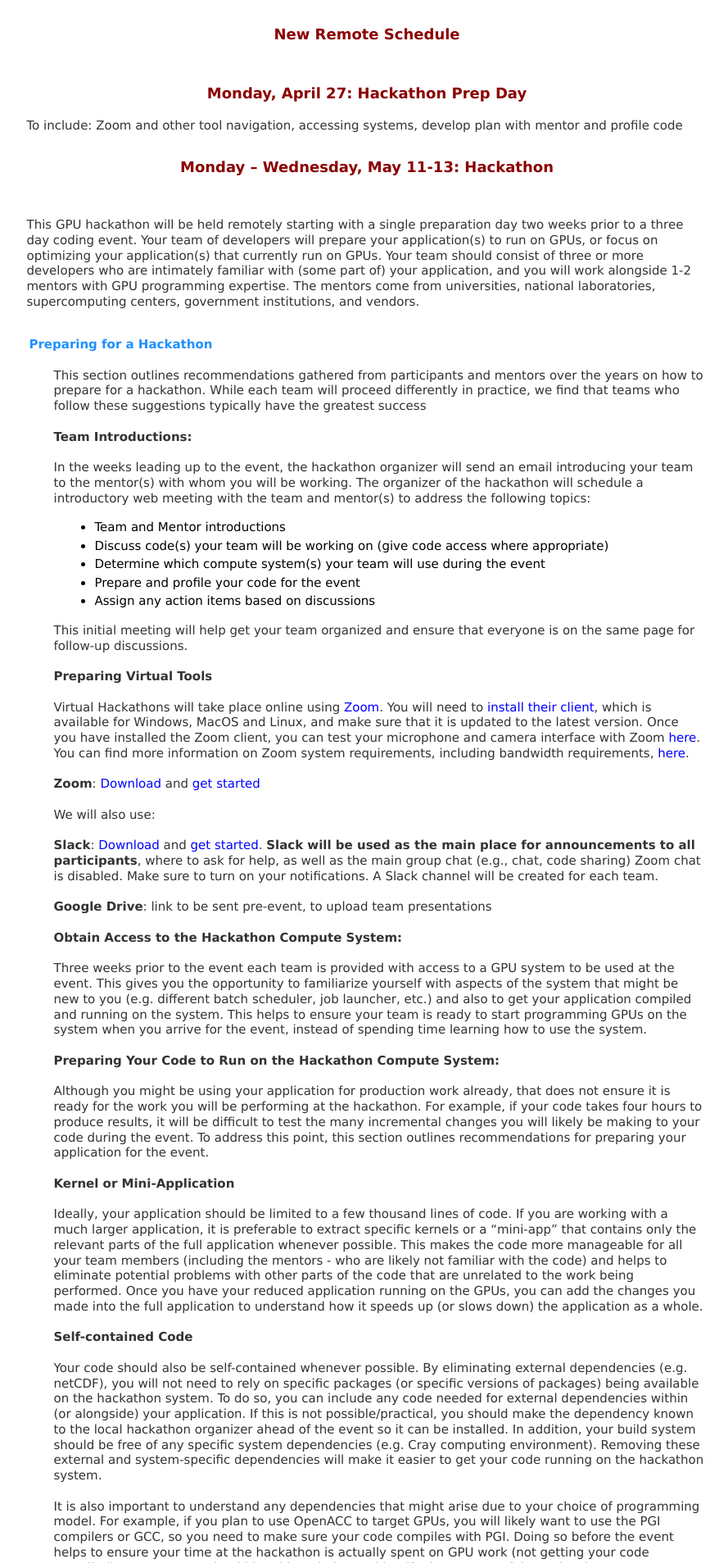
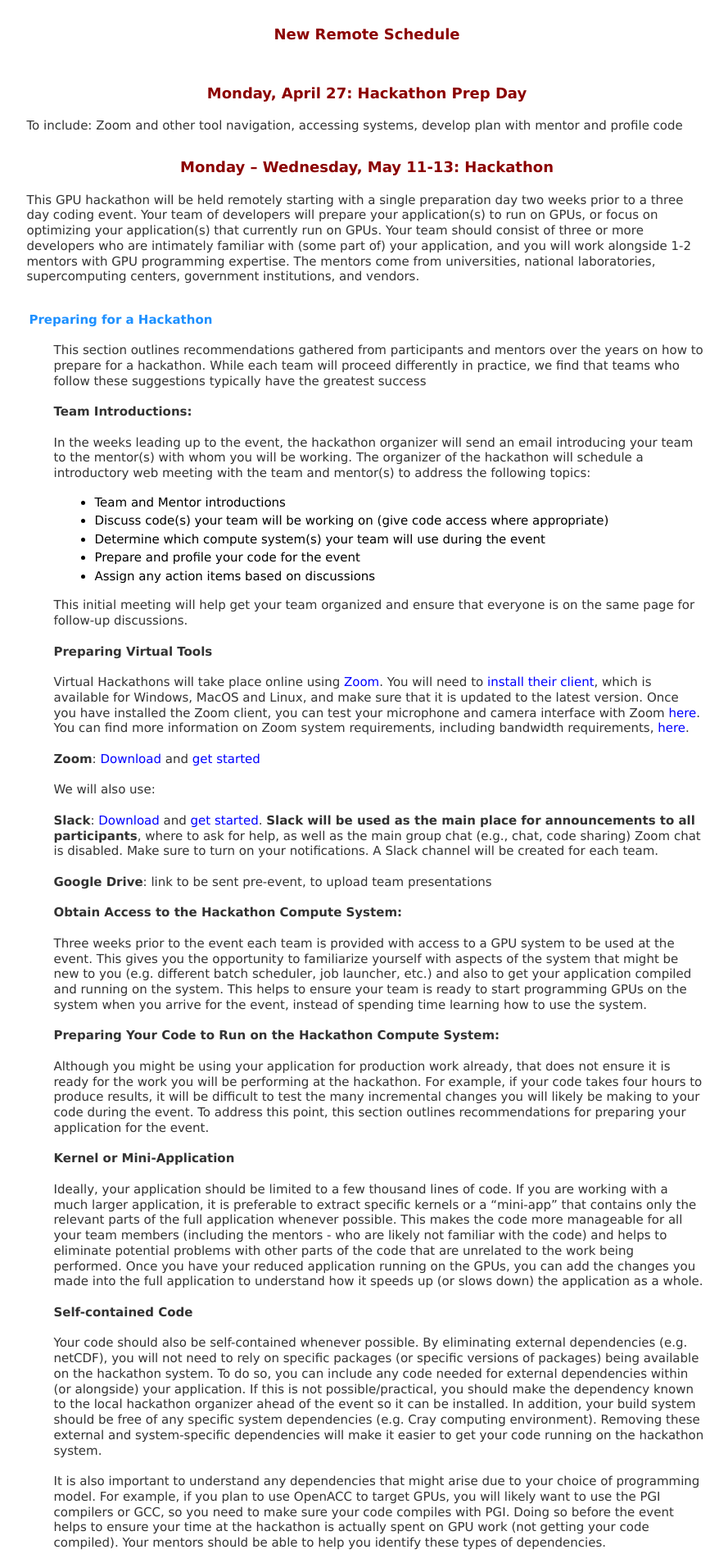
Before and after one commit to sdsc-hpc-training/sdsc-hpc-training.github.io, a Jekyll site: the page built from gpuhackathon/attendee_guide.html, in a window 1280 px wide. Shown: the part 394-2301 px from the top of the page at 82% size, without its empty margins (192-1081 px from the left). Built offline with Jekyll 4.4.1, drawn with Linux system fonts in a browser that asks for light colours.

Commit message:
Update attendee_guide.html

```diff
--- a/gpuhackathon/attendee_guide.html
+++ b/gpuhackathon/attendee_guide.html
@@ -24,8 +24,6 @@ mentor and profile code </p>
   <tr><td align='left' valign='top'>
     <p class="newscenter"><b>Monday – Wednesday, May 11-13: Hackathon</b></p>
 	  <p> &nbsp; </p>
-  <tr><td align='left' valign='top'> &nbsp;  </td></tr>
-  <tr><td align='left' valign='top'>
     <p class="paral"> This GPU hackathon will be held remotely starting with a single preparation day two
 weeks prior to a three day coding event. Your team of developers will prepare your application(s) to run on GPUs, or focus on optimizing your application(s) that currently run on GPUs. Your team should consist of three or more developers who are intimately familiar with (some part of) your application, and you will work alongside 1-2 mentors with GPU programming expertise. The mentors come from universities, national laboratories, supercomputing centers, government institutions, and vendors. </p>
   </td></tr>
```
